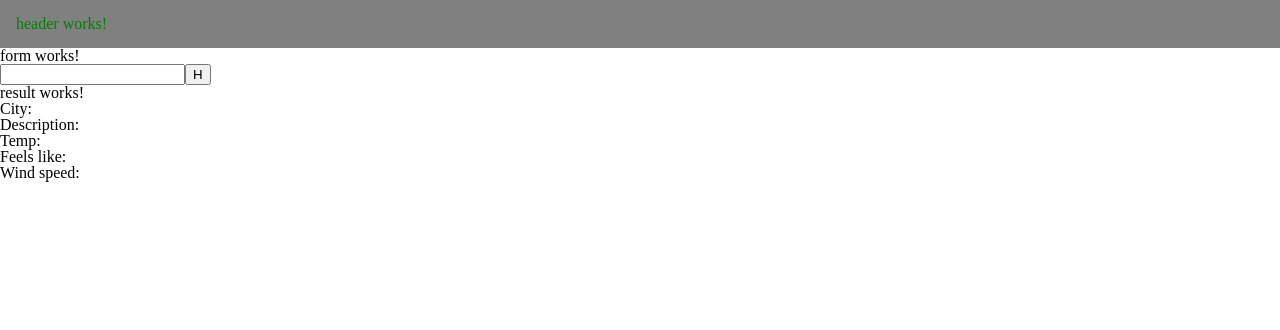
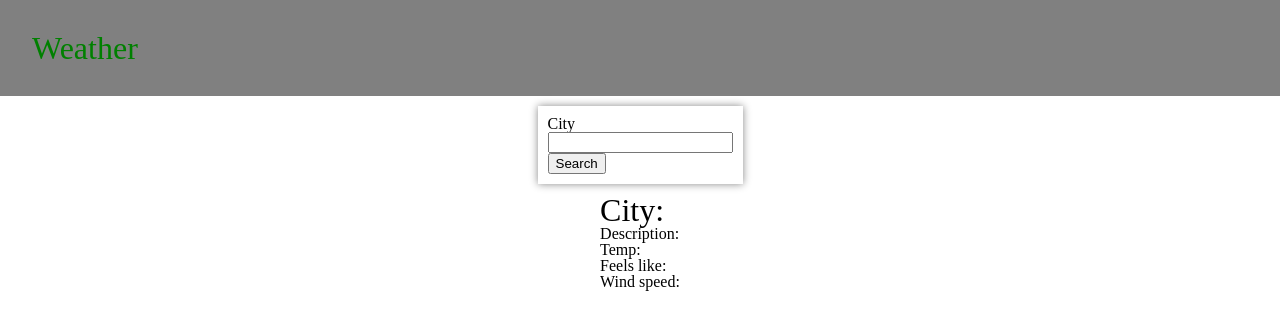
Before and after one commit to JustinJeoJones/AngularWeatherAPI, an Angular app in the folder my-app/: page / in a window 1280 px wide. Shown: the top 330 px of the page. Built offline with nearby package versions, Linux system fonts and the light colour scheme.

Commit message:
Added basic css. Matches but not exactly

```diff
--- a/my-app/src/app/api-call.service.ts
+++ b/my-app/src/app/api-call.service.ts
@@ -8,6 +8,7 @@ import { HttpClient } from '@angular/common/http';
 export class ApiCallService {
   private REST_API_SERVER = "https://api.openweathermap.org/data/2.5/weather?q=";
   private ID = "&appid=f13d9a4c716f47f7fa06bc732c55e049";
+  private unit = "&units=imperial";
   private WeatherData = [];
 
   public displayCity = "";
@@ -19,7 +20,7 @@ export class ApiCallService {
   constructor(private httpClient: HttpClient) { }
 
   public setWeather(city){
-    this.httpClient.get(this.REST_API_SERVER + city + this.ID).subscribe((data: any[])=>{
+    this.httpClient.get(this.REST_API_SERVER + city + this.unit + this.ID).subscribe((data: any[])=>{
       console.log(data);
       this.displayCity = data['name'];
       this.displayDescription = data['weather'][0]['description'];
--- a/my-app/src/app/app.component.css
+++ b/my-app/src/app/app.component.css
@@ -0,0 +1,19 @@
+.center {
+    display: flex;
+    flex-direction: column;
+    align-items: center;
+}
+
+app-form{
+    box-shadow: 0px 0px 8px #888888;
+    padding: 10px;
+    margin: 10px;
+}
+
+app-result{
+    display: flex;
+    flex-direction: column;
+    align-items: flex-start;
+    justify-content: left;
+    text-align: left;
+}
--- a/my-app/src/app/app.component.html
+++ b/my-app/src/app/app.component.html
@@ -1,3 +1,5 @@
 <app-header></app-header>
-<app-form></app-form>
-<app-result></app-result>
+<div class="center">
+    <app-form></app-form>
+    <app-result></app-result>
+</div>
--- a/my-app/src/app/form/form.component.html
+++ b/my-app/src/app/form/form.component.html
@@ -1,3 +1,4 @@
-<p>form works!</p>
+<p>City</p>
 <input (keyup)="onKey($event)">
-<button (click)="onClick()">H</button>
+<br>
+<button (click)="onClick()">Search</button>
--- a/my-app/src/app/header/header.component.css
+++ b/my-app/src/app/header/header.component.css
@@ -2,4 +2,5 @@ p{
     color: green;
     padding: 1em;
     background-color: grey;
+    font-size: 2em;
 }
--- a/my-app/src/app/header/header.component.html
+++ b/my-app/src/app/header/header.component.html
@@ -1 +1 @@
-<p>header works!</p>
+<p>Weather</p>
--- a/my-app/src/app/result/result.component.css
+++ b/my-app/src/app/result/result.component.css
@@ -0,0 +1,3 @@
+h1{
+    font-size: 2em;
+}
--- a/my-app/src/app/result/result.component.html
+++ b/my-app/src/app/result/result.component.html
@@ -1,5 +1,4 @@
-<p>result works!</p>
-<p>City: {{this.apiCallService.displayCity}}</p>
+<h1>City: {{this.apiCallService.displayCity}}</h1>
 <p>Description: {{this.apiCallService.displayDescription}}</p>
 <p>Temp: {{this.apiCallService.displayTemp}}</p>
 <p>Feels like: {{this.apiCallService.displayFeel}}</p>
--- a/my-app/src/app/result/result.component.ts
+++ b/my-app/src/app/result/result.component.ts
@@ -7,7 +7,7 @@ import { ApiCallService } from '../api-call.service';
   styleUrls: ['./result.component.css']
 })
 export class ResultComponent implements OnInit {
-  constructor(private apiCallService: ApiCallService) { }
+  constructor(public apiCallService: ApiCallService) { }
   city = "H";
   ngOnInit(){
 
```
